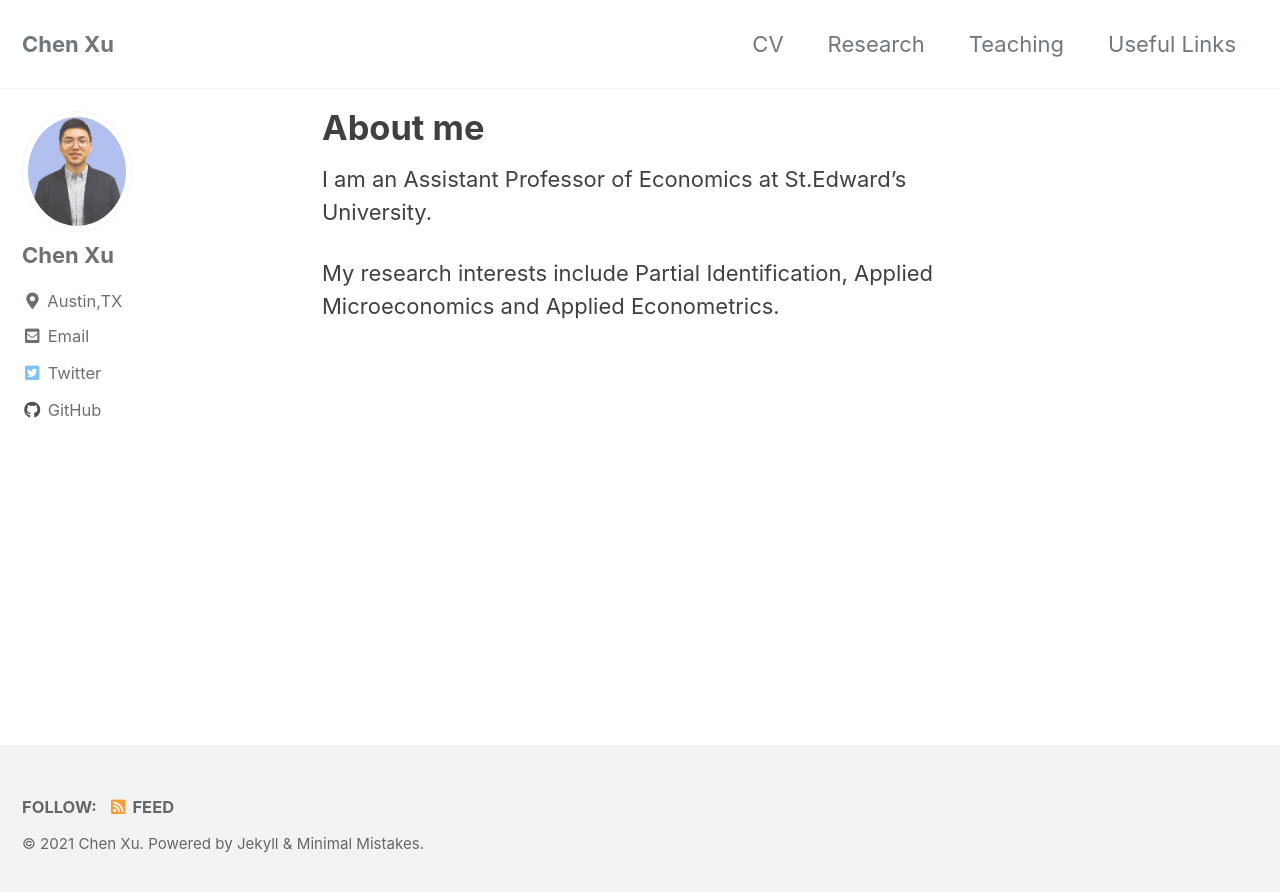
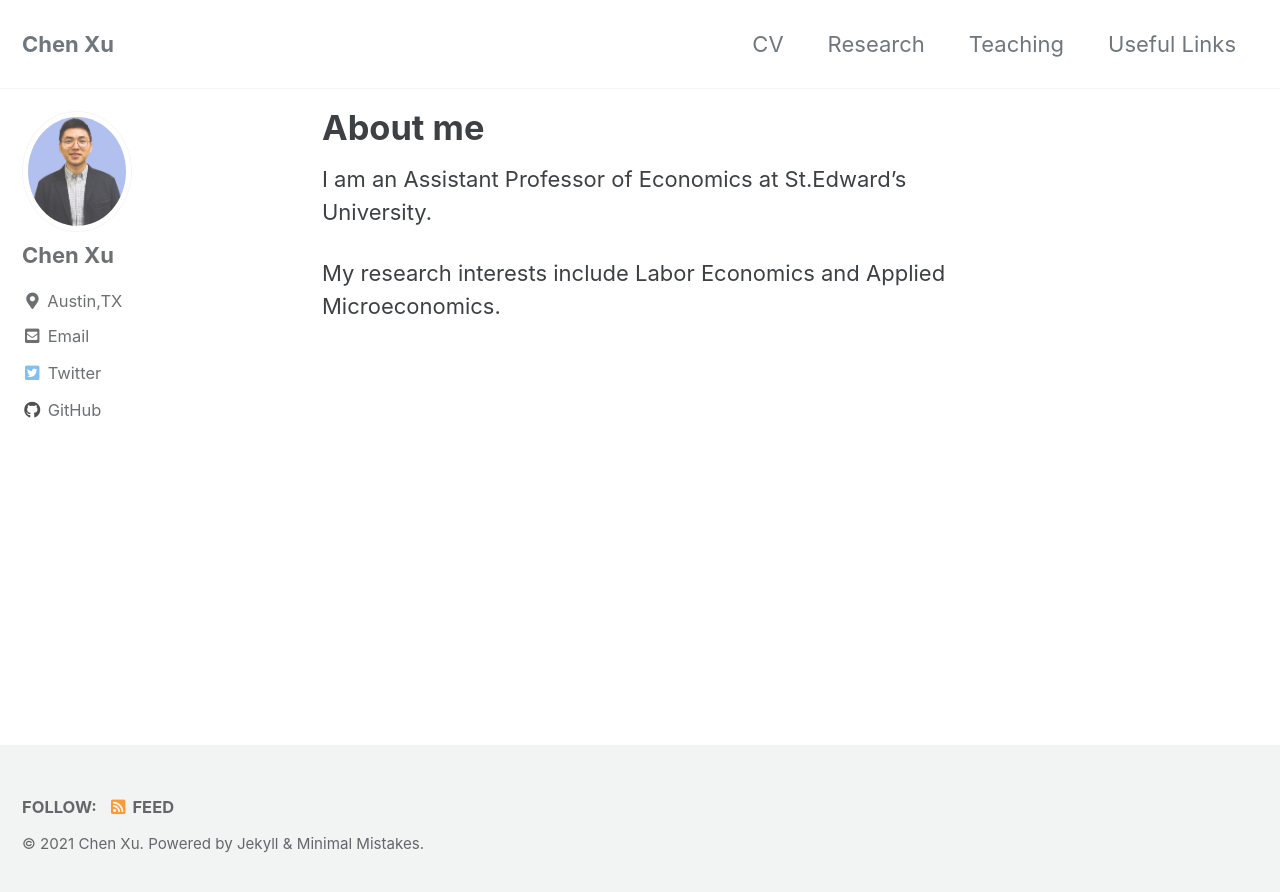
Before and after one commit to chenxuecon/chenxuecon.github.io, a Jekyll site: the page built from _pages/about.md, in a window 1280 px wide. Shown: the top 892 px of the page. Built offline with Jekyll 4.4.1, drawn with Linux system fonts in a browser that asks for light colours; cached includes are drawn as plain includes.

Commit message:
Update about.md

```diff
--- a/_pages/about.md
+++ b/_pages/about.md
@@ -8,4 +8,4 @@ redirect_from:
 ---
 I am an Assistant Professor of Economics at St.Edward's University.
 
-My research interests include Partial Identification, Applied Microeconomics and Applied Econometrics.
+My research interests include Labor Economics and Applied Microeconomics.
```
